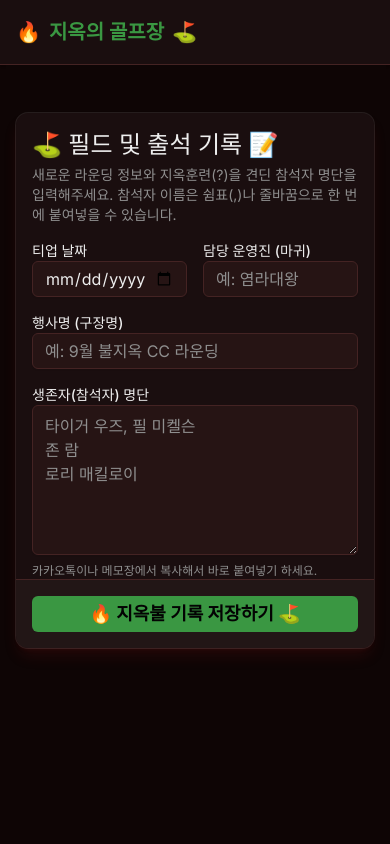
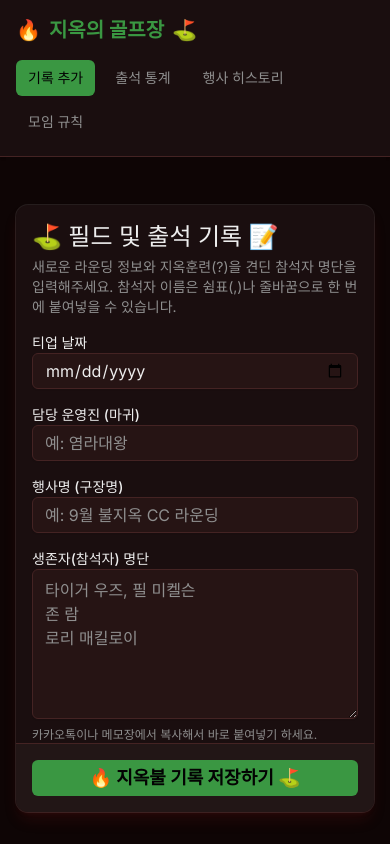
Before and after one commit to eldehd777/attendance-app, a Next.js app: page / in a window 390 px wide. Built offline with nearby package versions, Linux system fonts and the light colour scheme.

Commit message:
Make UI fully responsive for mobile screens

```diff
--- a/src/app/page.tsx
+++ b/src/app/page.tsx
@@ -46,7 +46,7 @@ export default function Home() {
         </CardHeader>
         <form onSubmit={onSubmit}>
           <CardContent className="space-y-4">
-            <div className="grid grid-cols-2 gap-4">
+            <div className="grid grid-cols-1 md:grid-cols-2 gap-4">
               <div className="space-y-2">
                 <label className="text-sm font-medium">티업 날짜</label>
                 <Input type="date" name="date" required className="bg-background" />
--- a/src/components/nav.tsx
+++ b/src/components/nav.tsx
@@ -17,12 +17,12 @@ export function Nav() {
   return (
     <nav className="border-b bg-card shadow-sm border-border">
       <div className="container mx-auto px-4">
-        <div className="flex h-16 items-center justify-between">
-          <div className="flex items-center space-x-8">
+        <div className="flex flex-col md:flex-row md:h-16 items-start md:items-center py-4 md:py-0 justify-between gap-4 md:gap-0">
+          <div className="flex flex-col md:flex-row md:items-center space-y-4 md:space-y-0 md:space-x-8 w-full">
             <div className="text-xl font-bold text-primary flex items-center gap-2">
               <span>🔥</span> 지옥의 골프장 <span>⛳</span>
             </div>
-            <div className="hidden md:flex space-x-4">
+            <div className="flex flex-wrap gap-2">
               {items.map((item) => (
                 <Link
                   key={item.href}
```
